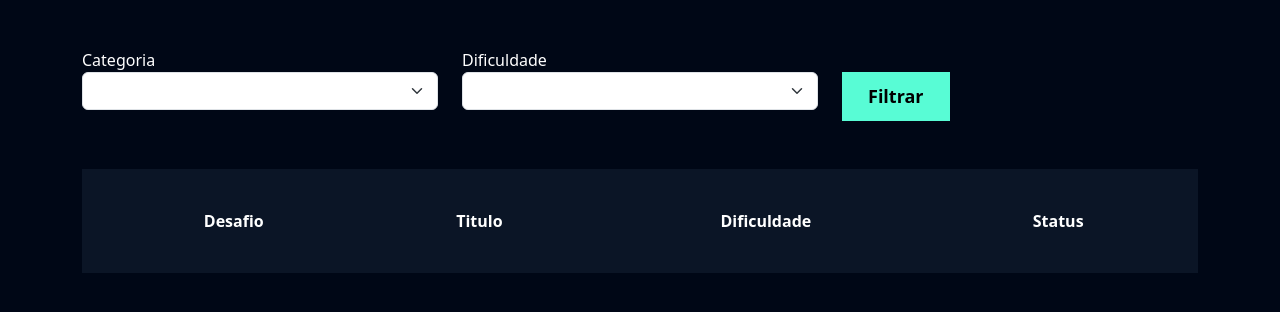
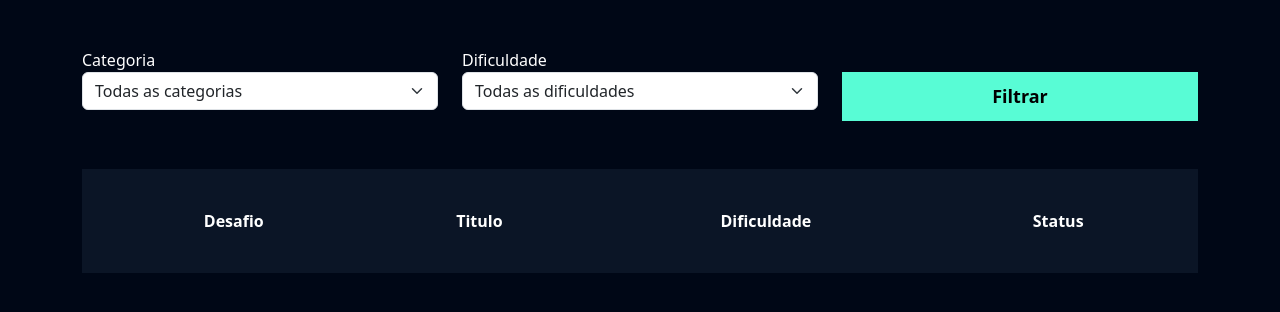
Before and after one commit to otviio/Study_PSW_9, a Django app: page /flashcard/listar_desafio/ in a window 1280 px wide. Shown: the part 56-368 px from the top of the page. Run offline with Django 5.2, Linux system fonts and the light colour scheme; a user stored in the database is signed in; data comes from the database, SQL or seed files in the repository; both versions use the stored data as it was after the commit; lists and menus that the app fills with data are empty.

Commit message:
adicionando outras coisas

```diff
--- a/apostilas/views.py
+++ b/apostilas/views.py
@@ -6,6 +6,9 @@ from django.contrib import messages
 
 
 def adicionar_apostilas(request):
+    if not request.user.is_authenticated:
+        return redirect('/usuarios/logar')
+
     if request.method == 'GET':
         apostilas = Apostila.objects.filter(user=request.user)
         # TODO: criar as tags
@@ -24,6 +27,9 @@ def adicionar_apostilas(request):
         return redirect('/apostilas/adicionar_apostilas/')
 
 def apostila(request, id):
+    if not request.user.is_authenticated:
+        return redirect('/usuarios/logar')
+
     apostila = Apostila.objects.get(id=id)
     views_totais = ViewApostila.objects.filter(apostila=apostila).count()
     views_unicas = ViewApostila.objects.filter(apostila=apostila).values('ip').distinct().count()
--- a/flashcard/templates/listar_desafio.html
+++ b/flashcard/templates/listar_desafio.html
@@ -18,23 +18,29 @@
         <br>
         <br>
         <div class="row">
+            <form action="{% url 'listar_desafio' %}" method="GET">
+                <div class="row">
                     <div class="col-md">
-                <form action="{% url 'listar_desafio' %}" method="GET">
                         <label for="">Categoria</label>
-                <select name="categoria" class="form-select">
-
+                        <select name="categoria" id="" class="form-select">
+                            <option value="">Todas as categorias</option>
+                            {% for categoria in categorias  %}
+                                <option value="{{categoria.id}}">{{categoria}}</option>
+                            {% endfor %}
                         </select>
                     </div>
                     <div class="col-md">
                         <label for="">Dificuldade</label>
-                <select name="dificuldade" class="form-select">
-
+                        <select name="dificuldade" id="" class="form-select">
+                            <option value="">Todas as dificuldades</option>
+                            {% for dificuldade in dificuldades  %}
+                                <option value="{{dificuldade.0}}">{{dificuldade.1}}</option>
+                            {% endfor %}
                         </select>
                     </div>
                     <div class="col-md">
                         <br>
-                <input type="submit" value="Filtrar" class="btn-cadastro">
-                </form>
+                        <input type="submit" style="width: 100%" value="Filtrar" class="btn-cadastro">
                     </div>
         </div>
         <br>
--- a/flashcard/templates/novo_flashcard.html
+++ b/flashcard/templates/novo_flashcard.html
@@ -76,7 +76,6 @@
                                 {% for categoria in categorias  %}
                                     <option value="{{categoria.id}}">{{categoria}}</option>
                                 {% endfor %}
-
                             </select>
                         </div>
                         <div class="col-md">
--- a/flashcard/views.py
+++ b/flashcard/views.py
@@ -72,6 +72,9 @@ def deletar_flashcard(request, id):
         return redirect('/flashcard/novo_flashcard/')
 
 def iniciar_desafio(request):
+    if not request.user.is_authenticated:
+        return redirect('/usuarios/logar')
+
     if request.method == 'GET':
         categorias = Categoria.objects.all()
         dificuldades = Flashcard.DIFICULDADE_CHOICES
@@ -81,7 +84,6 @@ def iniciar_desafio(request):
         categorias = request.POST.getlist('categoria')
         dificuldade = request.POST.get('dificuldade')
         qtd_perguntas = request.POST.get('qtd_perguntas')
-
         desafio = Desafio(
             user=request.user,
             titulo=titulo,
@@ -103,7 +105,7 @@ def iniciar_desafio(request):
         )
 
         if flashcards.count() < int(qtd_perguntas):
-            # tratar para escolher depois
+            messages.add_message(request, constants.ERROR, 'Número de flashcards insuficientes, escolha uma quantidade menor de questões')
             return redirect('/flashcard/iniciar_desafio/')
 
         flashcards = flashcards[: int(qtd_perguntas)]
@@ -120,28 +122,45 @@ def iniciar_desafio(request):
         return redirect('/flashcard/listar_desafio/')
 
 def listar_desafio(request):
+    if not request.user.is_authenticated:
+            return redirect('/usuarios/logar')
+
+    if request.method == 'GET':
         desafios = Desafio.objects.filter(user=request.user)
+        categorias = Categoria.objects.all()
+        dificuldades = Flashcard.DIFICULDADE_CHOICES
+        flashcards = Flashcard.objects.filter(user=request.user)
+        categoria_filtrar = request.GET.get('categoria')
+        dificuldade_filtrar = request.GET.get('dificuldade')
+
         # TODO: DESENVOLVER OS STATUS
         # TODO: DESENVOLVER OS FILTROS
-        return render(request, 'listar_desafio.html', {'desafios': desafios})
+
+        return render(request, 'listar_desafio.html', {'desafios': desafios, 'categorias': categorias, 'dificuldades': dificuldades})
 
 def desafio(request, id):
-    desafio = Desafio.objects.get(id=id)
-    if not desafio.user == request.user:
-        raise Http404()
+    if not request.user.is_authenticated:
+        return redirect('/usuarios/logar')
+
     if request.method == 'GET':
+        categorias = Categoria.objects.all()
+        desafio = Desafio.objects.get(id=id)
         acertos = desafio.flashcards.filter(respondido=True).filter(acertou=True).count()
         erros = desafio.flashcards.filter(respondido=True).filter(acertou=False).count()
         faltantes = desafio.flashcards.filter(respondido=False).count()
-        return render(request, 'desafio.html', {'desafio': desafio, 'acertos':acertos, 'erros': erros, 'faltantes': faltantes})
+
+
+        return render(request, 'desafio.html', {'desafio': desafio, 'acertos':acertos, 'erros': erros,
+                                                'faltantes': faltantes,
+                                                'categorias': categorias})
 
 def responder_flashcard(request, id):
+    if not request.user.is_authenticated:
+        return redirect('/usuarios/logar')
+
     flashcard_desafio = FlashcardDesafio.objects.get(id=id)
     acertou = request.GET.get('acertou')
     desafio_id = request.GET.get('desafio_id')
-
-    if not flashcard_desafio.flashcard.user == request.user:
-        raise Http404
 
     flashcard_desafio.respondido = True
     flashcard_desafio.acertou = True if acertou == '1' else False
@@ -150,8 +169,12 @@ def responder_flashcard(request, id):
     return redirect(f'/flashcard/desafio/{desafio_id}/')
 
 def relatorio(request, id):
+    if not request.user.is_authenticated:
+        return redirect('/usuarios/logar')
+
     desafio = Desafio.objects.get(id=id)
-
+    desafios = Desafio.objects.filter(user=request.user)
+    categoria_relatorio = Categoria.objects.all()
     acertos = desafio.flashcards.filter(acertou=True).count()
     erros = desafio.flashcards.filter(acertou=False).count()
     dados = [acertos, erros]
@@ -168,4 +191,5 @@ def relatorio(request, id):
     #TODO: fazer o ranking
     return render(request, 'relatorio.html', {'desafio': desafio, 'dados': dados,
                                               'categorias': name_categoria,
-                                              'dados2': dados2})
+                                              'dados2': dados2,
+                                              'categoria_relatorio': categoria_relatorio})
```
Also changed, not shown: flashcard/templates/desafio.html (+4 -3 lines), flashcard/templates/iniciar_desafio.html (+9 -0 lines), flashcard/templates/relatorio.html (+10 -0 lines), db.sqlite3. Lines whose indentation alone changed are shown as unchanged.
